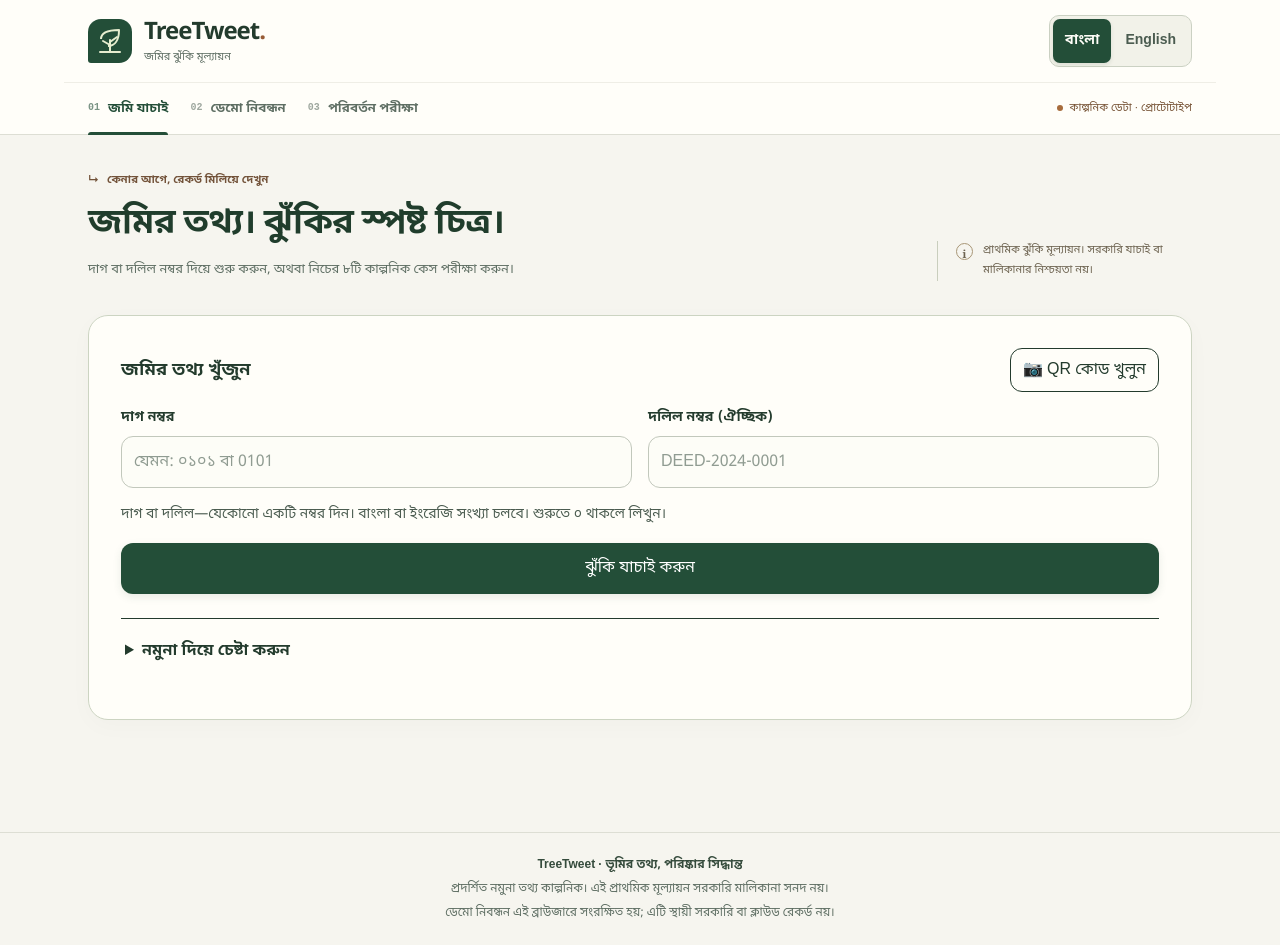
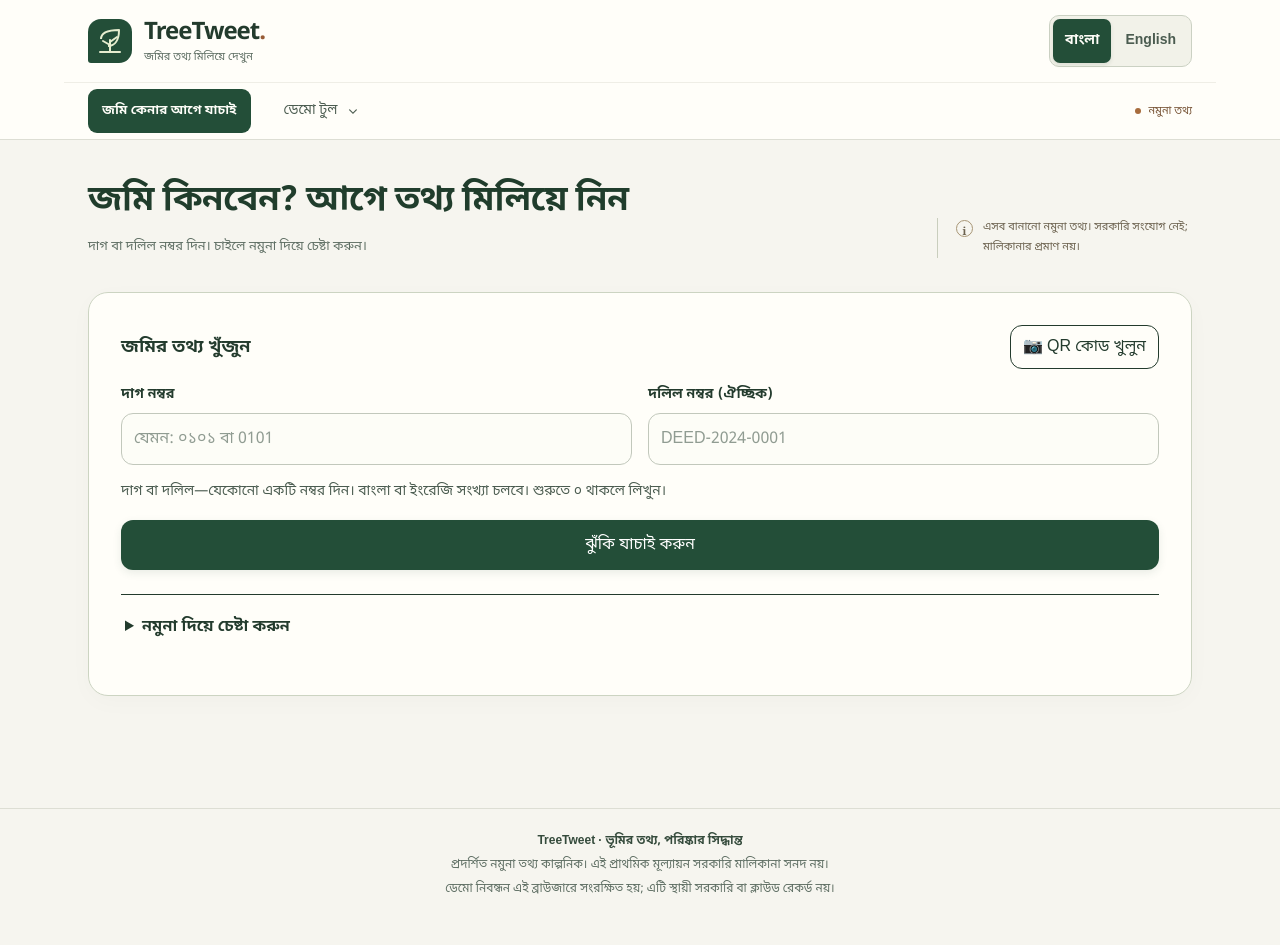
Before and after one commit to abdullahalyf/tree-tweet, a Next.js app: page / in a window 1280 px wide. After the commit the page ends 921 px from the top, so only its background shows below. Built offline with nearby package versions, Linux system fonts and the light colour scheme.

Commit message:
Prioritize land buying checks with plain sample-record guidance

```diff
--- a/src/app/globals.css
+++ b/src/app/globals.css
@@ -51,6 +51,20 @@ button:disabled { cursor: wait; }
 .workspace-nav button::after { content: ''; position: absolute; inset: auto 0 -1px; height: 3px; border-radius: 3px 3px 0 0; background: var(--forest); transform: scaleX(0); transition: transform .2s; }
 .workspace-nav button[aria-current] { color: var(--forest); }
 .workspace-nav button[aria-current]::after { transform: scaleX(1); }
+.workspace-nav button.primary-workspace-action { min-height: 44px; align-self: center; margin: 6px 0; padding: 9px 14px; border-radius: 9px; background: #e9eee2; color: var(--forest); }
+.workspace-nav button.primary-workspace-action[aria-current] { background: var(--forest); color: var(--cream); }
+.workspace-nav button.primary-workspace-action::after { display: none; }
+.demo-tools { position: relative; align-self: center; }
+.demo-tools summary { display: flex; align-items: center; justify-content: space-between; gap: 10px; min-height: 44px; padding: 7px 10px; border: 1px solid transparent; border-radius: 8px; color: #4b5c50; font-size: 14px; cursor: pointer; list-style: none; }
+.demo-tools summary::-webkit-details-marker { display: none; }
+.demo-tools summary.demo-tools-active { border-color: #bacbb0; background: #edf2e7; color: var(--forest); }
+.demo-tools[open] summary { border-color: #bacbb0; background: #edf2e7; }
+.demo-tools-panel { position: absolute; top: calc(100% + 8px); right: 0; z-index: 45; width: min(300px, calc(100vw - 32px)); padding: 12px; background: var(--cream); border: 1px solid #c2c8bc; border-radius: 12px; box-shadow: 0 8px 22px #233b2d1a; }
+.demo-tools-panel p { padding: 2px 8px 10px; font-size: 14px; color: #5e6e63; }
+.workspace-nav .demo-tools-panel button { display: block; width: 100%; min-height: 48px; padding: 10px 8px; border-radius: 8px; font-size: 14px; text-align: left; white-space: normal; }
+.workspace-nav .demo-tools-panel button:hover, .workspace-nav .demo-tools-panel button[aria-current] { background: #edf2e7; }
+.workspace-nav .demo-tools-panel button::after { display: none; }
+.tool-current-label { display: block; font-size: 12px; line-height: 1.5; color: #4b5c50; }
 .nav-number { font-family: monospace; font-size: 10px; opacity: .6; }
 .prototype-label { display: inline-flex; align-items: center; gap: 7px; font-size: 11px; color: #755133; white-space: nowrap; }
 .prototype-label > span { height: 6px; width: 6px; border-radius: 50%; background: #a76c3d; }
@@ -58,7 +72,6 @@ button:disabled { cursor: wait; }
 .workspace-eyebrow { color: #725239; font-size: 11px; font-weight: 700; margin-bottom: 10px; }
 .workspace-eyebrow span { padding-right: 5px; }
 .workspace-intro h1 { font-size: clamp(25px, 2.7vw, 36px); line-height: 1.45; font-weight: 750; letter-spacing: -.6px; color: #203d2c; text-wrap: balance; }
-.intro-mobile-title { display: none; }
 .workspace-description { font-size: 13px; color: #5e6e63; margin-top: 10px; max-width: 640px; }
 .workspace-boundary { display: flex; gap: 10px; align-items: flex-start; max-width: 255px; flex-shrink: 0; padding-left: 18px; border-left: 1px solid #c9cebd; font-size: 11px; color: #6c624f; line-height: 1.8; }
 .boundary-icon { display: inline-grid; place-items: center; border: 1px solid #a79575; width: 17px; height: 17px; border-radius: 50%; flex-shrink: 0; font-family: Georgia, serif; font-weight: bold; margin-top: 2px; }
@@ -97,17 +110,18 @@ main .overflow-x-auto { overscroll-behavior-x: contain; }
   .brand-mark { width: 36px; height: 39px; }
   .brand-mark svg { width: 28px; height: 28px; }
   .brand-name { font-size: 21px; }
-  .brand-subtitle { font-size: 12px; line-height: 1.5; }
+  .brand-subtitle { font-size: 14px; line-height: 1.5; }
   .language-switch button { padding: 6px 9px; min-height: 44px; font-size: 14px; }
   .workspace-nav-row { flex-wrap: wrap; gap: 0; padding-top: 0; padding-bottom: 8px; }
   .workspace-nav { width: 100%; gap: 8px; justify-content: space-between; }
+  .workspace-nav button.primary-workspace-action { padding: 8px 11px; }
+  .demo-tools summary { font-size: 13px; padding-left: 8px; padding-right: 8px; }
   .workspace-nav button { font-size: 13px; gap: 4px; min-height: 46px; }
   .nav-number { display: none; }
-  .prototype-label { padding-top: 7px; font-size: 12px; }
+  .prototype-label { padding-top: 7px; font-size: 14px; }
   .workspace-intro { display: block; }
   .workspace-intro h1 { font-size: 23px; line-height: 1.45; }
-  .workspace-description, .workspace-eyebrow, .intro-desktop-title { display: none; }
-  .intro-mobile-title { display: inline; }
+  .workspace-description, .workspace-eyebrow { display: none; }
   .workspace-boundary { margin-top: 8px; max-width: none; border-left: 0; padding: 0; font-size: 14px; line-height: 1.65; gap: 7px; }
   .boundary-icon { width: 17px; height: 17px; }
   .workspace-card-header, .workspace-card-body { padding: 18px; }
--- a/src/components/ui/navbar.tsx
+++ b/src/components/ui/navbar.tsx
@@ -1,6 +1,6 @@
 'use client';
 
-import React from 'react';
+import React, { useRef } from 'react';
 import { useLanguage } from '@/lib/i18n/LanguageProvider';
 
 export type ActiveNavTab = 'search' | 'register' | 'tamper';
@@ -11,11 +11,17 @@ interface NavbarProps {
 
 export function Navbar({ activeTab = 'search', onTabChange }: NavbarProps) {
   const { language, setLanguage, t } = useLanguage();
-  const tabs: { id: ActiveNavTab; bn: string; en: string; number: string }[] = [
-    { id: 'search', bn: 'জমি যাচাই', en: 'Verify land', number: '01' },
-    { id: 'register', bn: 'ডেমো নিবন্ধন', en: 'Demo registration', number: '02' },
-    { id: 'tamper', bn: 'পরিবর্তন পরীক্ষা', en: 'Tamper lab', number: '03' },
+  const tools = useRef<HTMLDetailsElement>(null);
+  const toolSummary = useRef<HTMLElement>(null);
+  const tabs: { id: ActiveNavTab; bn: string; en: string }[] = [
+    { id: 'register', bn: 'নমুনা দলিল তৈরি', en: 'Create a sample deed' },
+    { id: 'tamper', bn: 'তথ্য বদলালে কী হয় দেখুন', en: 'See what happens when data changes' },
   ];
+  const selectTab = (tab: ActiveNavTab) => {
+    if (tools.current) tools.current.open = false;
+    onTabChange?.(tab);
+    toolSummary.current?.focus();
+  };
   return (
     <header className="workspace-header">
       <div className="workspace-topbar">
@@ -23,7 +29,7 @@ export function Navbar({ activeTab = 'search', onTabChange }: NavbarProps) {
           <span className="brand-mark" aria-hidden="true">
             <svg viewBox="0 0 32 32" fill="none"><path d="M16 26V15m0 5L9 16m7 1 7-5" stroke="currentColor" strokeWidth="2" strokeLinecap="round"/><path d="M7 14C7 7 16 5 25 5c0 10-4 16-11 16" stroke="currentColor" strokeWidth="2" strokeLinejoin="round"/><path d="M6 27h20" stroke="currentColor" strokeWidth="2" strokeLinecap="round"/></svg>
           </span>
-          <div><p className="brand-name">TreeTweet<span className="brand-dot">.</span></p><p className="brand-subtitle">{t('জমির ঝুঁকি মূল্যায়ন', 'Land risk assessment')}</p></div>
+          <div><p className="brand-name">TreeTweet<span className="brand-dot">.</span></p><p className="brand-subtitle">{t('জমির তথ্য মিলিয়ে দেখুন', 'Check land records')}</p></div>
         </div>
         <div className="language-switch" role="group" aria-label={t('ভাষা নির্বাচন', 'Choose language')}>
           <button type="button" lang="bn" aria-pressed={language === 'bn'} onClick={() => setLanguage('bn')}>বাংলা</button>
@@ -32,9 +38,16 @@ export function Navbar({ activeTab = 'search', onTabChange }: NavbarProps) {
       </div>
       <div className="workspace-nav-row">
         {onTabChange && <nav className="workspace-nav" aria-label={t('মূল নেভিগেশন', 'Main navigation')}>
-          {tabs.map(tab => <button key={tab.id} type="button" aria-current={activeTab === tab.id ? 'page' : undefined} onClick={() => onTabChange(tab.id)}><span className="nav-number" aria-hidden="true">{tab.number}</span><span>{t(tab.bn, tab.en)}</span></button>)}
+          <button className="primary-workspace-action" type="button" aria-current={activeTab === 'search' ? 'page' : undefined} onClick={() => { if (tools.current) tools.current.open = false; onTabChange('search'); }}>{t('জমি কেনার আগে যাচাই', 'Check before you buy')}</button>
+          <details ref={tools} className="demo-tools" onKeyDown={event => { if (event.key === 'Escape' && tools.current?.open) { tools.current.open = false; toolSummary.current?.focus(); } }}>
+            <summary ref={toolSummary} className={activeTab !== 'search' ? 'demo-tools-active' : undefined}><span>{t('ডেমো টুল', 'Demo tools')}{activeTab !== 'search' && <span className="tool-current-label">{activeTab === 'register' ? t('নমুনা দলিল', 'Sample deed') : t('তথ্য বদল পরীক্ষা', 'Data change test')}</span>}</span><span aria-hidden="true">⌄</span></summary>
+            <div className="demo-tools-panel" role="group" aria-label={t('নমুনা নিয়ে পরীক্ষা করুন', 'Explore the sample tools')}>
+              <p>{t('শুধু নমুনা তথ্য নিয়ে পরীক্ষা', 'For trying sample records only')}</p>
+              {tabs.map(tab => <button key={tab.id} type="button" aria-current={activeTab === tab.id ? 'page' : undefined} onClick={() => selectTab(tab.id)}>{t(tab.bn, tab.en)}{activeTab === tab.id && <span className="tool-current-label">{t('এখন খোলা', 'Open now')}</span>}</button>)}
+            </div>
+          </details>
         </nav>}
-        <span className="prototype-label"><span aria-hidden="true" />{t('কাল্পনিক ডেটা · প্রোটোটাইপ', 'Synthetic data · Prototype')}</span>
+        <span className="prototype-label"><span aria-hidden="true" />{t('নমুনা তথ্য', 'Sample records')}</span>
       </div>
     </header>
   );
--- a/src/components/ui/workspaceIntro.tsx
+++ b/src/components/ui/workspaceIntro.tsx
@@ -7,11 +7,10 @@ export function WorkspaceIntro() {
   return (
     <section className="workspace-intro" aria-labelledby="workspace-title">
       <div>
-        <p className="workspace-eyebrow"><span aria-hidden="true">↳</span> {t('কেনার আগে, রেকর্ড মিলিয়ে দেখুন', 'Before you buy, check the records')}</p>
-        <h1 id="workspace-title"><span className="intro-desktop-title">{t('জমির তথ্য। ঝুঁকির স্পষ্ট চিত্র।', 'Land records. A clearer view of risk.')}</span><span className="intro-mobile-title">{t('জমির ঝুঁকি যাচাই', 'Check land risks')}</span></h1>
-        <p className="workspace-description">{t('দাগ বা দলিল নম্বর দিয়ে শুরু করুন, অথবা নিচের ৮টি কাল্পনিক কেস পরীক্ষা করুন।', 'Start with a plot or deed number, or explore the 8 synthetic cases below.')}</p>
+        <h1 id="workspace-title">{t('জমি কিনবেন? আগে তথ্য মিলিয়ে নিন', 'Buying land? Check the records first')}</h1>
+        <p className="workspace-description">{t('দাগ বা দলিল নম্বর দিন। চাইলে নমুনা দিয়ে চেষ্টা করুন।', 'Enter a plot or deed number, or try a sample.')}</p>
       </div>
-      <div className="workspace-boundary"><span className="boundary-icon" aria-hidden="true">i</span><p>{t('প্রাথমিক ঝুঁকি মূল্যায়ন। সরকারি যাচাই বা মালিকানার নিশ্চয়তা নয়।', 'Preliminary risk assessment. No government verification or ownership guarantee.')}</p></div>
+      <div className="workspace-boundary"><span className="boundary-icon" aria-hidden="true">i</span><p>{t('এসব বানানো নমুনা তথ্য। সরকারি সংযোগ নেই; মালিকানার প্রমাণ নয়।', 'These records are made-up samples. No government connection; no proof of ownership.')}</p></div>
     </section>
   );
 }
```
